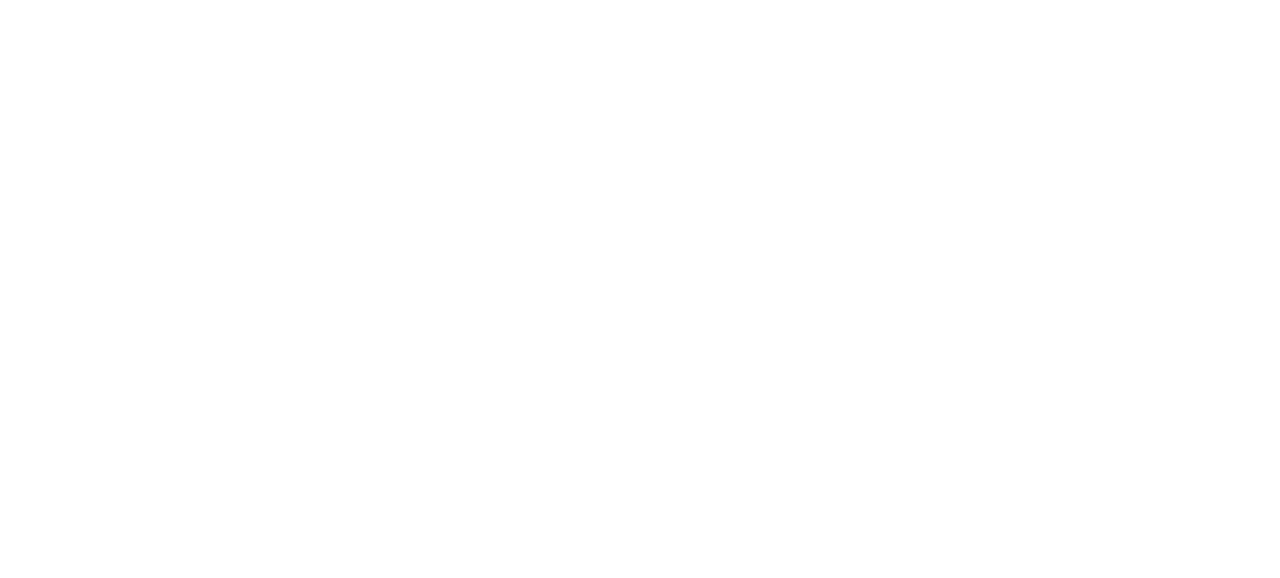
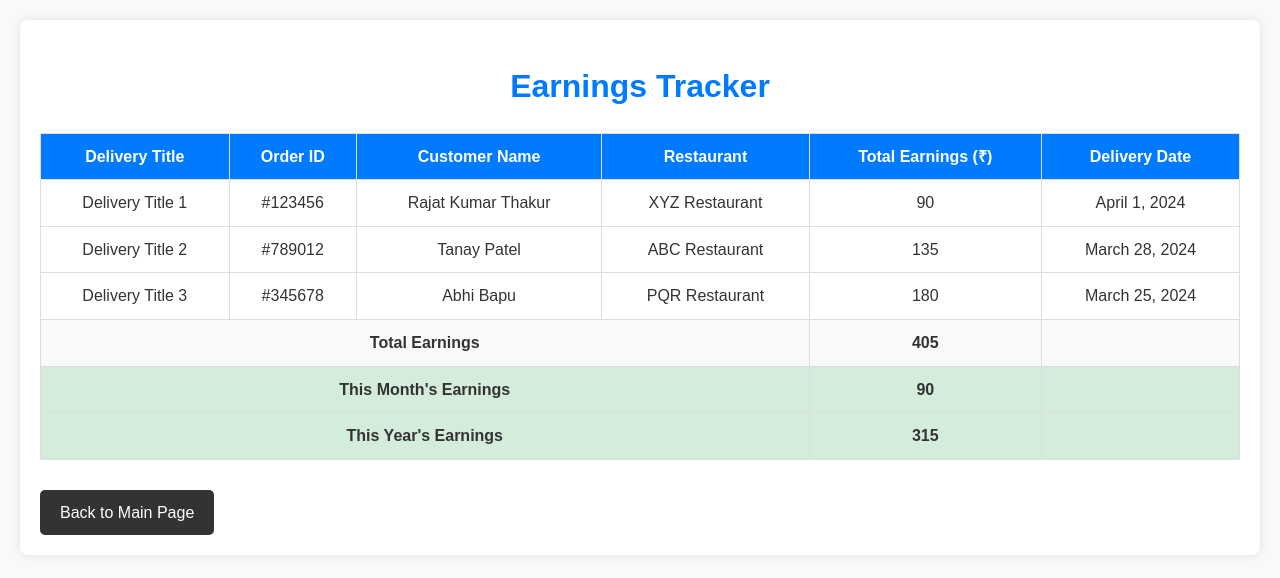
Before and after one commit to acevaliant420/Sizzle-Delivery-Man-App, a plain HTML site: page earnings.html in a window 1280 px wide. Drawn offline with Linux system fonts and the light colour scheme.

Commit message:
earnings webpage

```diff
--- a/earnings.html
+++ b/earnings.html
@@ -0,0 +1,149 @@
+<!DOCTYPE html>
+<html lang="en">
+
+<head>
+  <meta charset="UTF-8">
+  <meta name="viewport" content="width=device-width, initial-scale=1.0">
+  <title>Earnings Tracker</title>
+  <style>
+    /* Global styles */
+    body {
+      font-family: 'Arial', sans-serif;
+      margin: 0;
+      padding: 0;
+      background-color: #f9f9f9;
+      color: #333;
+      line-height: 1.6;
+    }
+
+    .container {
+      max-width: 1200px;
+      margin: 20px auto;
+      padding: 20px;
+      background-color: #fff;
+      border-radius: 8px;
+      box-shadow: 0 0 10px rgba(0, 0, 0, 0.1);
+    }
+
+    h1 {
+      text-align: center;
+      margin-bottom: 20px;
+      color: #007bff;
+    }
+
+    /* Table styles */
+    table {
+      width: 100%;
+      border-collapse: collapse;
+      margin-top: 20px;
+    }
+
+    th, td {
+      border: 1px solid #ddd;
+      padding: 10px;
+      text-align: center;
+    }
+
+    th {
+      background-color: #007bff;
+      color: #fff;
+    }
+
+    /* Total earnings row */
+    .total-row, .monthly-row, .yearly-row {
+      font-weight: bold;
+    }
+
+    .total-row {
+      background-color: #f8f9fa;
+    }
+
+    .monthly-row, .yearly-row {
+      background-color: #d4edda;
+    }
+
+    .rupee-sign {
+      font-size: 18px;
+      margin-right: 5px;
+    }
+
+    /* Hover effect */
+    .back-link {
+      display: inline-block;
+      padding: 10px 20px;
+      background-color: #333;
+      color: #fff;
+      text-decoration: none;
+      border-radius: 5px;
+      margin-top: 30px;
+      transition: background-color 0.3s ease;
+    }
+
+    .back-link:hover {
+      background-color: #444;
+    }
+  </style>
+</head>
+
+<body>
+  <div class="container">
+    <h1>Earnings Tracker</h1>
+    <table>
+      <thead>
+        <tr>
+          <th>Delivery Title</th>
+          <th>Order ID</th>
+          <th>Customer Name</th>
+          <th>Restaurant</th>
+          <th>Total Earnings (₹)</th>
+          <th>Delivery Date</th>
+        </tr>
+      </thead>
+      <tbody>
+        <tr>
+          <td>Delivery Title 1</td>
+          <td>#123456</td>
+          <td>Rajat Kumar Thakur</td>
+          <td>XYZ Restaurant</td>
+          <td>90</td>
+          <td>April 1, 2024</td>
+        </tr>
+        <tr>
+          <td>Delivery Title 2</td>
+          <td>#789012</td>
+          <td>Tanay Patel</td>
+          <td>ABC Restaurant</td>
+          <td>135</td>
+          <td>March 28, 2024</td>
+        </tr>
+        <tr>
+          <td>Delivery Title 3</td>
+          <td>#345678</td>
+          <td>Abhi Bapu</td>
+          <td>PQR Restaurant</td>
+          <td>180</td>
+          <td>March 25, 2024</td>
+        </tr>
+        <tr class="total-row">
+          <td colspan="4">Total Earnings</td>
+          <td>405</td>
+          <td></td>
+        </tr>
+        <tr class="monthly-row">
+          <td colspan="4">This Month's Earnings</td>
+          <td>90</td>
+          <td></td>
+        </tr>
+        <tr class="yearly-row">
+          <td colspan="4">This Year's Earnings</td>
+          <td>315</td>
+          <td></td>
+        </tr>
+      </tbody>
+    </table>
+
+    <a href="./rider_app.html" class="back-link">Back to Main Page</a>
+  </div>
+</body>
+
+</html>
```
Also changed, not shown: rider_app.html (+2 -2 lines).
